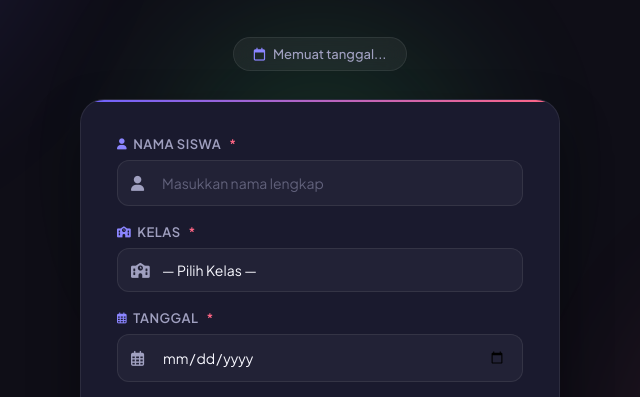
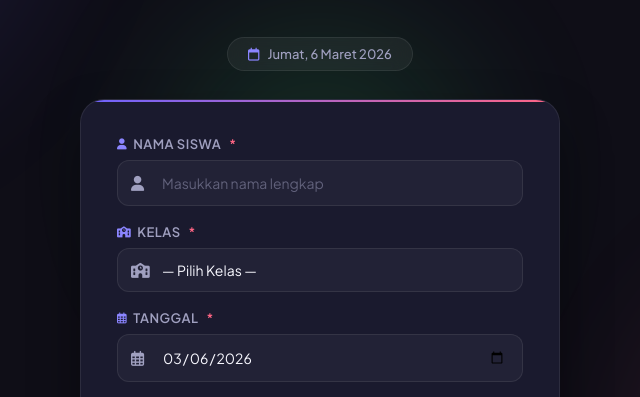
Before and after one commit to Afra4509/school, a plain HTML site: page index.html in a window 1280 px wide. Shown: the part 231-628 px from the top of the page, 320-960 px from the left. Drawn offline with nearby package versions, Linux system fonts and the light colour scheme.

Commit message:
Update index.html

```diff
--- a/index.html
+++ b/index.html
@@ -6,8 +6,8 @@
   <title>Absensi Digital — SMADA</title>
   <link href="https://fonts.googleapis.com/css2?family=Plus+Jakarta+Sans:wght@300;400;500;600;700;800&display=swap" rel="stylesheet"/>
   <link rel="stylesheet" href="https://cdnjs.cloudflare.com/ajax/libs/font-awesome/6.5.0/css/all.min.css"/>
-  <script src="https://cdn.jsdelivr.net/npm/@supabase/supabase-js@2"></script>
-  <script src="config.js"></script>
+  <script src="https://cdn.jsdelivr.net/npm/@supabase/supabase-js@2" defer></script>
+  <script src="config.js" defer></script>
   <style>
     :root {
       --primary: #6c63ff;
@@ -468,7 +468,8 @@
   <div class="toast-container" id="toastContainer"></div>
 
   <script>
-    // ── Init Supabase (safe — errors here won't break the rest of the page) ──
+  document.addEventListener('DOMContentLoaded', function() {
+    // ── Init Supabase ──
     let supabase = null;
     try {
       supabase = window.supabase.createClient(SUPABASE_URL, SUPABASE_ANON_KEY);
@@ -476,11 +477,10 @@
       console.warn("Supabase init failed:", e.message);
     }
 
-    // ── Date (use local timezone, NOT valueAsDate which uses UTC) ──
+    // ── Date (local timezone) ──
     const today = new Date();
     const fmt = today.toLocaleDateString("id-ID", { weekday:"long", year:"numeric", month:"long", day:"numeric" });
     document.getElementById("dateText").textContent = fmt;
-    // Build YYYY-MM-DD in local time to avoid UTC offset shifting the date
     const yy = today.getFullYear();
     const mm = String(today.getMonth() + 1).padStart(2, "0");
     const dd = String(today.getDate()).padStart(2, "0");
@@ -562,6 +562,8 @@
         btn.innerHTML = '<i class="fa-solid fa-paper-plane"></i> Kirim Absensi';
       }
     });
+
+  }); // end DOMContentLoaded
   </script>
 </body>
 </html>
```
